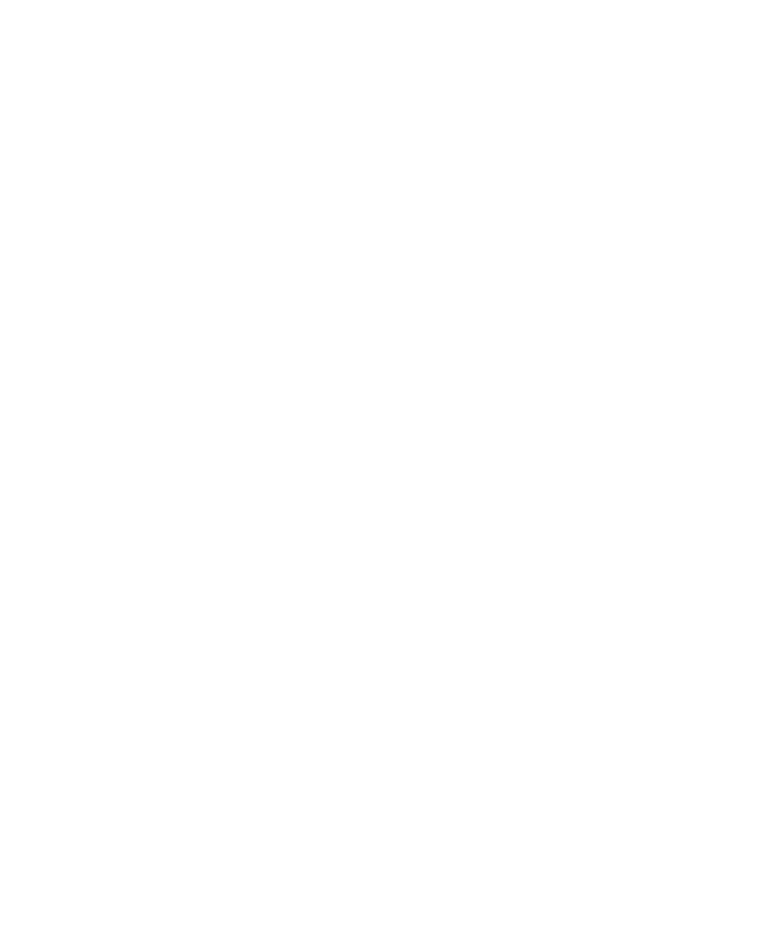
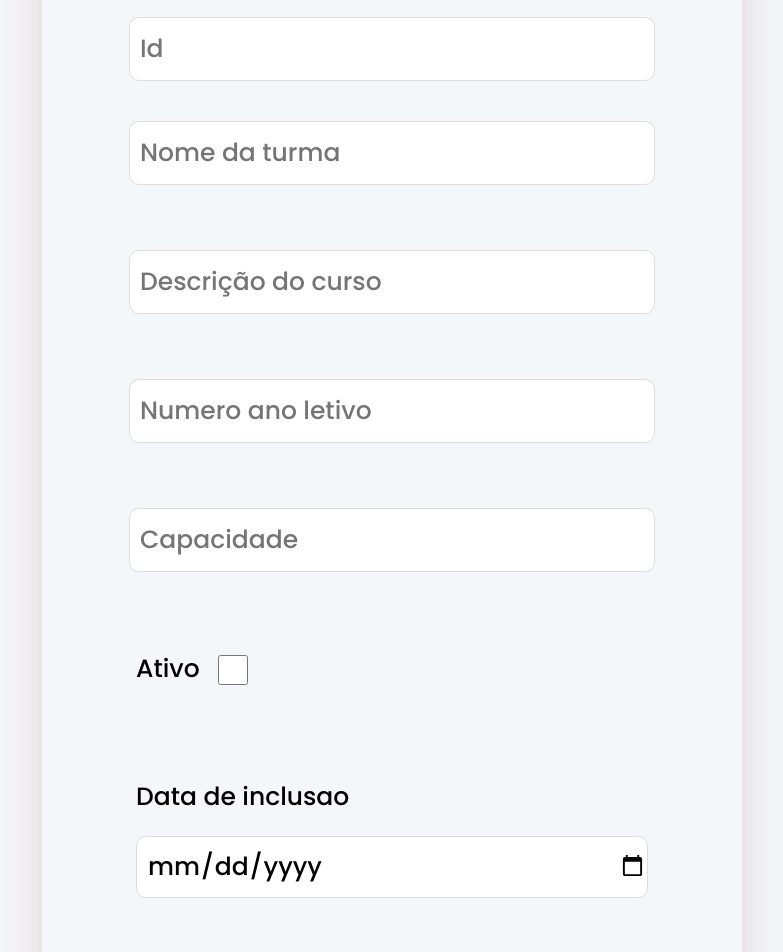
Before and after one commit to KaikSAlves/ado-1-desenvolvimento-web-frontend, a React (Create React App) app: page /editar in a window 1280 px wide. Before the commit this address had no page. Shown: the part 520-1472 px from the top of the page, without its empty margins (248-1031 px from the left). Before the commit the page ends 800 px from the top, so only its background shows below. Built offline with nearby package versions, Linux system fonts and the light colour scheme.

Commit message:
feito pagina de editar

```diff
--- a/src/components/Tabela/index.jsx
+++ b/src/components/Tabela/index.jsx
@@ -1,9 +1,12 @@
 import "./index.scss";
 import {useEffect, useState } from "react";
 import { listarTurmas , excluirTurma} from "../../service/ApiService";
+import { useNavigate } from "react-router-dom";
 
 export default function Tabela() {
+  const navigate = useNavigate();
   const [turmas, setTurmas] = useState([]);
+  const [turmaAlterar, setTurmaAlterar] = useState({});
 
   useEffect(() => {
     const carregarTurmas = async () => {
@@ -14,8 +17,9 @@
     carregarTurmas();
   }, []);
 
-  const editarTurma = (id) => {
-    console.log();
+  const editarTurma = (turma) => {
+    setTurmaAlterar(turma);
+    navigate('/editar', {state : {turma}});
   };
 
   const deletarTurma = async (id) => {
@@ -24,6 +28,8 @@
 
     alert("Linhas afetadas " + result.affectedRows );
   };
+
+
 
   return (
     <div>
@@ -51,7 +57,7 @@
               <td>{String(turma.bt_ativo)}</td>
               <td>{(turma.dt_inclusao)}</td>
               <td className="td-acao">
-                <button onClick={() => editarTurma(turma.id_turma)}>
+                <button onClick={() => editarTurma(turma)}>
                   <i className="fa fa-pencil"></i>
                 </button>
                 <button
--- a/src/index.scss
+++ b/src/index.scss
@@ -28,4 +28,77 @@
   h1 {
     font: 600 34px 'Poppins';
   }
+
+  .container-dados {
+    display: flex;
+    flex-direction: column;
+    align-items: center;
+    width: auto;
+
+    .container-formulario {
+      margin-top: 250px;
+      box-shadow: 0px 0px 40px 2px #ddd5d5;
+      border-radius: 20px;
+      padding: 0px 30px;
+      width: 50%;
+      display: flex;
+      flex-direction: column;
+      align-items: center;
+
+
+      h2 {
+        font: 600 38px 'Poppins';
+        padding-bottom: 30px;
+      }
+
+      input {
+        margin-bottom: 40px;
+        min-width: 80%;
+        height: 60px;
+        font: 500 25px 'Poppins';
+        padding-left: 10px;
+        border: 1px solid #ddd;
+        border-radius: 10px;
+      }
+
+      span {
+        font: 500 25px 'Poppins';
+        margin-top: 13px;
+      }
+
+      .container-checkbox {
+        display: flex;
+        flex-direction: row;
+        justify-content: flex-start !important;
+        width: 80%;
+        text-align: center;
+
+        .checkbox {
+          min-width: 2% !important;
+          width: 30px ;
+          margin-left: 18px;
+
+        }
+      }
+
+      .container-data {
+        display: flex;
+        flex-direction: column;
+        gap: 20px;
+        justify-content: flex-start !important;
+        width: 80%;
+      }
+
+      button {
+        width: 200px;
+        height: 60px;
+        cursor: pointer;
+        font: 600 20px 'Poppins';
+        background-color: rgb(73, 224, 73);
+        border: none;
+        border-radius: 5px;
+        margin-bottom: 30px;
+      }
+    }
+  }
 }
--- a/src/pages/Criar/index.scss
+++ b/src/pages/Criar/index.scss
@@ -1,77 +1,4 @@
 .pagina-criar {
   display: flex;
   flex-direction: column;
-
-  .container-dados {
-    display: flex;
-    flex-direction: column;
-    align-items: center;
-    width: auto;
-
-    .container-formulario {
-      margin-top: 250px;
-      box-shadow: 0px 0px 40px 2px #ddd5d5;
-      border-radius: 20px;
-      padding: 0px 30px;
-      width: 50%;
-      display: flex;
-      flex-direction: column;
-      align-items: center;
-
-
-      h2 {
-        font: 600 38px 'Poppins';
-        padding-bottom: 30px;
-      }
-
-      input {
-        margin-bottom: 40px;
-        min-width: 80%;
-        height: 60px;
-        font: 500 25px 'Poppins';
-        padding-left: 10px;
-        border: 1px solid #ddd;
-        border-radius: 10px;
-      }
-
-      span {
-        font: 500 25px 'Poppins';
-        margin-top: 13px;
-      }
-
-      .container-checkbox {
-        display: flex;
-        flex-direction: row;
-        justify-content: flex-start !important;
-        width: 80%;
-        text-align: center;
-
-        .checkbox {
-          min-width: 2% !important;
-          width: 30px ;
-          margin-left: 18px;
-
-        }
-      }
-
-      .container-data {
-        display: flex;
-        flex-direction: column;
-        gap: 20px;
-        justify-content: flex-start !important;
-        width: 80%;
-      }
-
-      button {
-        width: 200px;
-        height: 60px;
-        cursor: pointer;
-        font: 600 20px 'Poppins';
-        background-color: rgb(73, 224, 73);
-        border: none;
-        border-radius: 5px;
-        margin-bottom: 30px;
-      }
-    }
-  }
 }
--- /dev/null
+++ b/src/pages/Editar/index.jsx
@@ -0,0 +1,123 @@
+import { useLocation, useNavigate } from 'react-router-dom';
+import './index.scss'
+import { useEffect, useState } from 'react';
+
+
+export default function Editar() {
+
+  const navigate = useNavigate();
+  const { state } = useLocation();
+  const [formData, setFormData] = useState([]);
+
+  useEffect(() => {
+    if (state?.turma) {
+        setFormData(state.turma);
+    }
+  }, [state]);
+
+
+
+  const handleChange = (e) => {
+    const { name, value } = e.target;
+    if(name == 'bt_ativo'){
+        setFormData({
+            ...formData,
+            [name]: e.target.checked,
+          });
+    }else{
+        setFormData({
+            ...formData,
+            [name]: value,
+          });
+    }
+  };
+
+  const handleSubmit = async (e) => {
+    //logica para editar
+  };
+
+  const voltar = () => {
+    navigate('/')
+  }
+
+    return (
+        <div className='pagina-editar pagina'>
+            <header className='cabecalho'>
+                <i className='fa fa-arrow-left' onClick= {voltar}></i>
+                <h1>ADO 1 - Aplicação Full Stack CRUD</h1>
+            </header>
+            <div className="container-dados">
+                <form onSubmit={handleSubmit} className="container-formulario">
+                    <h2>Edite os campos e confirme</h2>
+
+                    <input
+                        type="number"
+                        name="id_turma"
+                        value={formData.id_turma}
+                        onChange={handleChange}
+                        placeholder="Id"
+                        required
+                    />
+                    <input
+                        type="text"
+                        name="nm_turma"
+                        value={formData.nm_turma}
+                        onChange={handleChange}
+                        placeholder="Nome da turma"
+                        required
+                    />
+                    <br />
+                    <input
+                        type="text"
+                        name="ds_curso"
+                        value={formData.ds_curso}
+                        onChange={handleChange}
+                        placeholder="Descrição do curso"
+                        required
+                    />
+                    <br />
+                    <input
+                        type="number"
+                        name="nr_ano_letivo"
+                        value={formData.nr_ano_letivo}
+                        onChange={handleChange}
+                        placeholder="Numero ano letivo"
+                        required
+                    />
+                    <br />
+                    <input
+                        type="number"
+                        name="qtd_capacidade"
+                        value={formData.qtd_capacidade}
+                        onChange={handleChange}
+                        placeholder="Capacidade"
+                        required
+                    />
+                    <br />
+                    <div className="container-checkbox">
+                        <span>Ativo</span>
+                        <input className="checkbox"
+                            type="checkbox"
+                            name="bt_ativo"
+                            checked={formData.bt_ativo}
+                            onChange={handleChange}
+                        />
+                    </div>
+                    <br />
+                    <div className="container-data">
+                        <span>Data de inclusao</span>
+                        <input
+                            type="date"
+                            name="dt_inclusao"
+                            value={formData.dt_inclusao}
+                            onChange={handleChange}
+                            required
+                        />
+                    </div>
+                    <br />
+                    <button type="submit">Confirmar</button>
+                </form>
+            </div>
+        </div>
+    )
+}
--- a/src/rotas.jsx
+++ b/src/rotas.jsx
@@ -3,6 +3,9 @@
 import App from './pages/App';
 import Mer from './pages/Mer';
 import Criar from './pages/Criar';
+import Editar from './pages/Editar';
+
+
 export default function Rotas(){
 
     return (
@@ -11,6 +14,7 @@
                 <Route path = "/" element = {<App/>} />
                 <Route path = "/mer" element = {<Mer/>} />
                 <Route path = "/criar" element = {<Criar/>} />
+                <Route path = "/editar" element = {<Editar/>} />
             </Routes>
         </BrowserRouter>
     )
--- a/src/service/ApiService.js
+++ b/src/service/ApiService.js
@@ -1,6 +1,7 @@
 import { compile } from "sass";
 
 export async function listarTurmas(){
+    /*
     let dados;
 
     try{
@@ -12,6 +13,17 @@
     }
 
     return dados;
+    */
+
+    //testar sem banco de dados
+
+    return [
+        {"id_turma": 1, "nm_turma": "teste", "ds_curso": "teste","nr_ano_letivo": 4,"qtd_capacidade": 4,"bt_ativo": true,"dt_inclusao": "2022-12-22"},
+        {"id_turma": 1,"nm_turma": "teste", "ds_curso": "teste","nr_ano_letivo": 4,"qtd_capacidade": 4,"bt_ativo": true,"dt_inclusao": "2022-12-22"},
+        {"id_turma": 1,"nm_turma": "teste", "ds_curso": "teste","nr_ano_letivo": 4,"qtd_capacidade": 4,"bt_ativo": true,"dt_inclusao": "2022-12-22"},
+        {"id_turma": 1,"nm_turma": "teste", "ds_curso": "teste","nr_ano_letivo": 4,"qtd_capacidade": 4,"bt_ativo": true,"dt_inclusao": "2022-12-22"},
+        {"nm_turma": "teste", "ds_curso": "teste","nr_ano_letivo": 4,"qtd_capacidade": 4,"bt_ativo": false,"dt_inclusao": "2022-12-22"}
+    ];
 }
 
 export async function excluirTurma(id){
```
Also changed, not shown: src/pages/Editar/index.scss (added).
